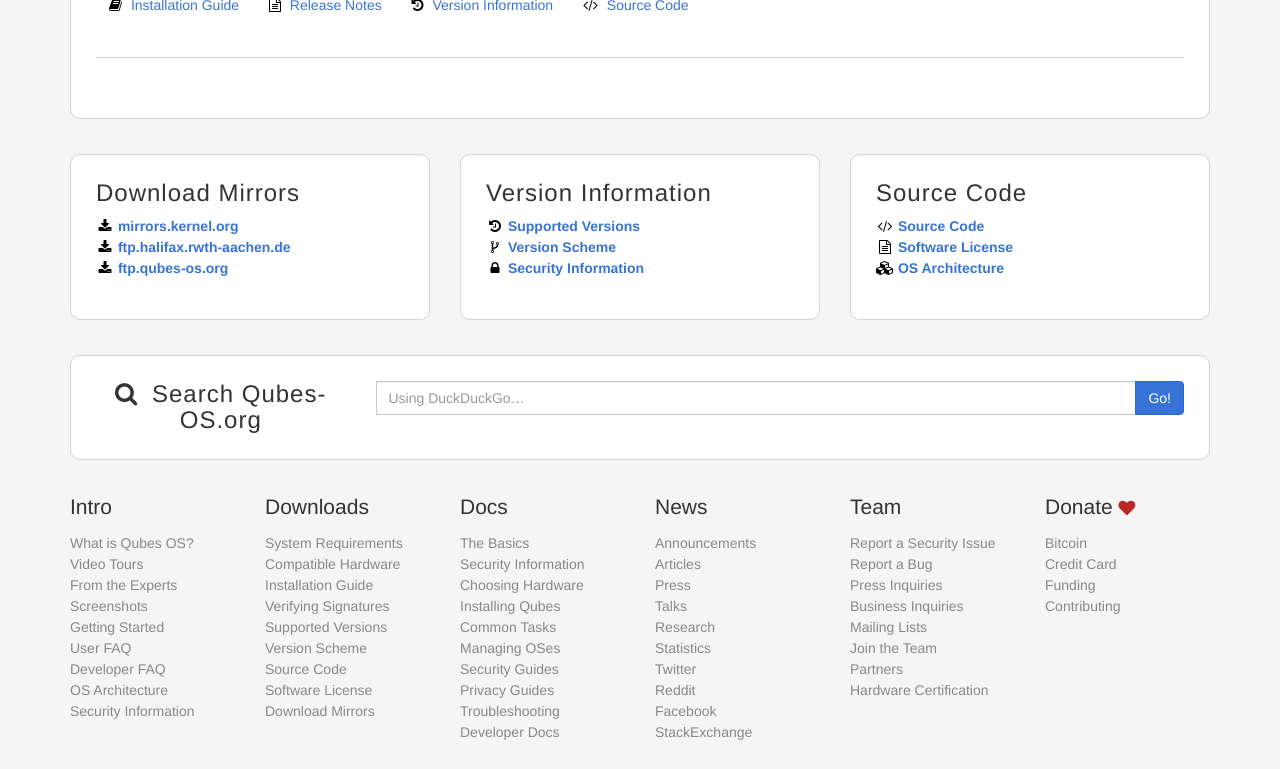
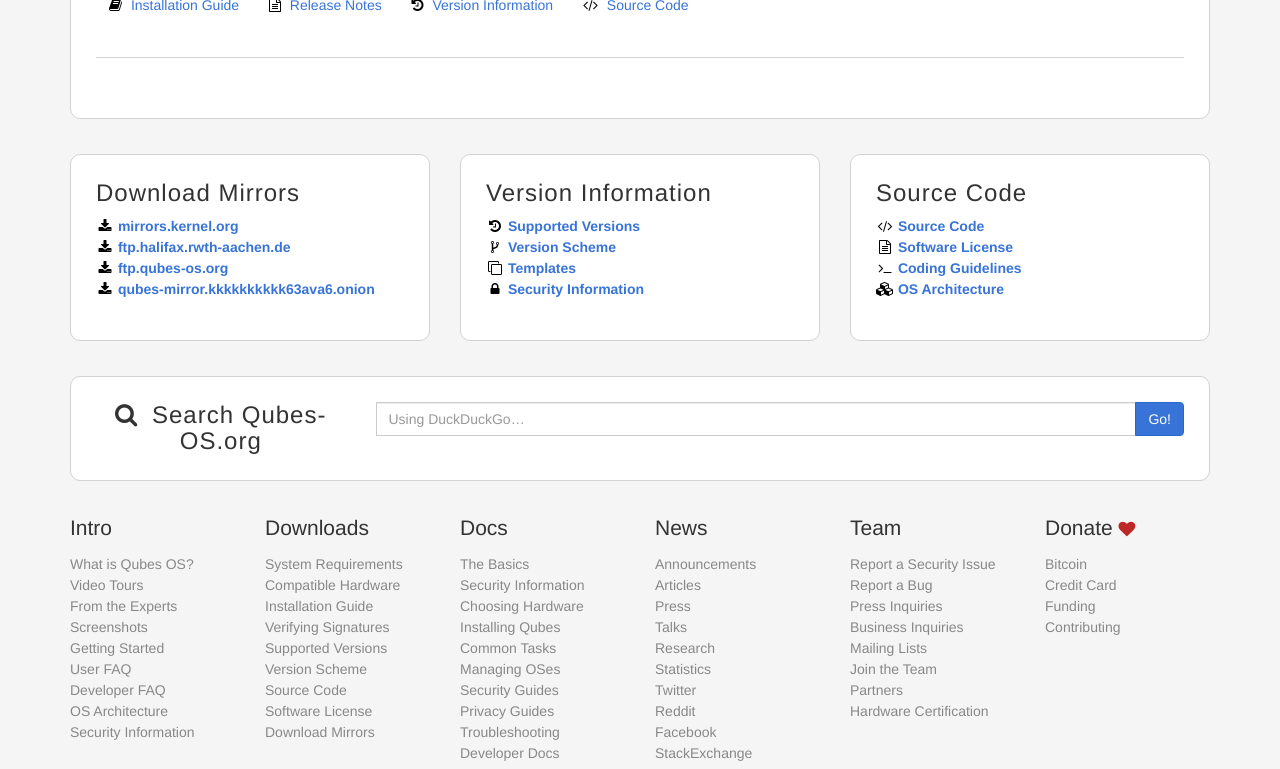
Before and after one commit to QubesOS/qubesos.github.io, a Jekyll site: the page built from pages/downloads.md, in a window 1280 px wide and 900 px high, scrolled down 2537 px, cut to the strip 0-769 px from the top of the window. Built offline with Jekyll 4.4.1, drawn with Linux system fonts in a browser that asks for light colours; some web fonts are replaced.

Commit message:
Add links to bottom Downloads page sections
* Hidden service download mirror (QubesOS/qubes-issues#2265)
* Templates
* Coding guidelines

```diff
--- a/pages/downloads.md
+++ b/pages/downloads.md
@@ -147,6 +147,7 @@ redirect_from:
         <li><a href="https://mirrors.kernel.org/qubes/iso/"><i class="fa fa-download fa-fw black-icon"></i> mirrors.kernel.org</a></li>
         <li><a href="http://ftp.halifax.rwth-aachen.de/qubes/iso/"><i class="fa fa-download fa-fw black-icon"></i> ftp.halifax.rwth-aachen.de</a></li>
         <li><a href="https://ftp.qubes-os.org/iso/"><i class="fa fa-download fa-fw black-icon"></i> ftp.qubes-os.org</a></li>
+        <li><a href="http://qubes-mirror.kkkkkkkkkk63ava6.onion/iso/"><i class="fa fa-download fa-fw black-icon"></i> qubes-mirror.kkkkkkkkkk63ava6.onion</a></li>
       </ul>
     </div>
   </div>
@@ -156,6 +157,7 @@ redirect_from:
       <ul class="list-unstyled">
         <li><a href="/doc/supported-versions/"><i class="fa fa-history fa-fw black-icon"></i> Supported Versions</a></li>
         <li><a href="/doc/version-scheme/"><i class="fa fa-code-fork fa-fw black-icon"></i> Version Scheme</a></li>
+        <li><a href="/doc/templates/"><i class="fa fa-clone fa-fw black-icon"></i> Templates</a></li>
         <li><a href="/security/"><i class="fa fa-lock fa-fw black-icon"></i> Security Information</a></li>
       </ul>
     </div>
@@ -166,6 +168,7 @@ redirect_from:
       <ul class="list-unstyled">
         <li><a href="/doc/source-code/"><i class="fa fa-code fa-fw black-icon"></i> Source Code</a></li>
         <li><a href="/doc/license/"><i class="fa fa-file-text-o fa-fw black-icon"></i> Software License</a></li>
+        <li><a href="/doc/coding-style/"><i class="fa fa-terminal fa-fw black-icon"></i> Coding Guidelines</a></li>
         <li><a href="/doc/architecture/"><i class="fa fa-cubes fa-fw black-icon"></i> OS Architecture</a></li>
       </ul>
     </div>
```
